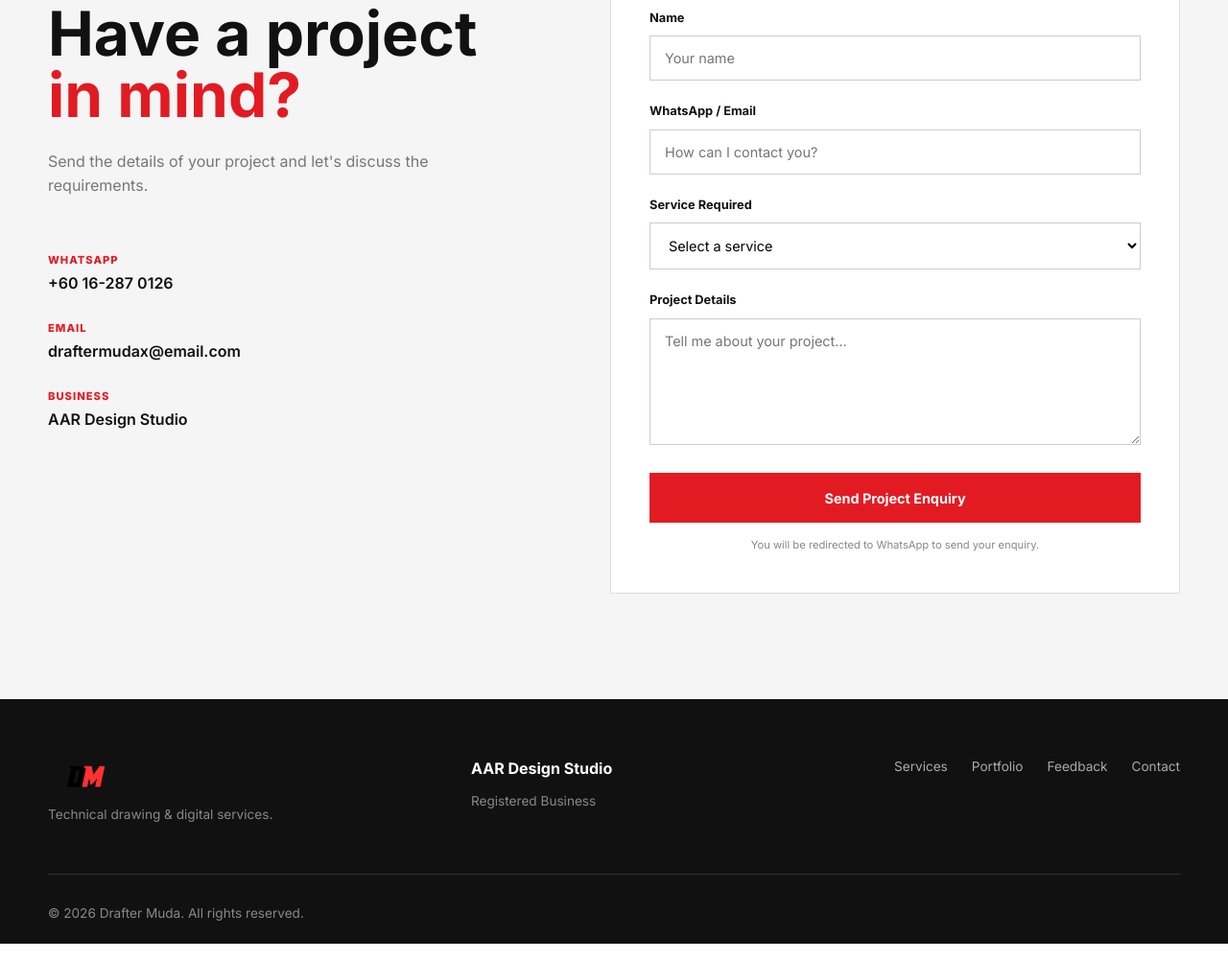
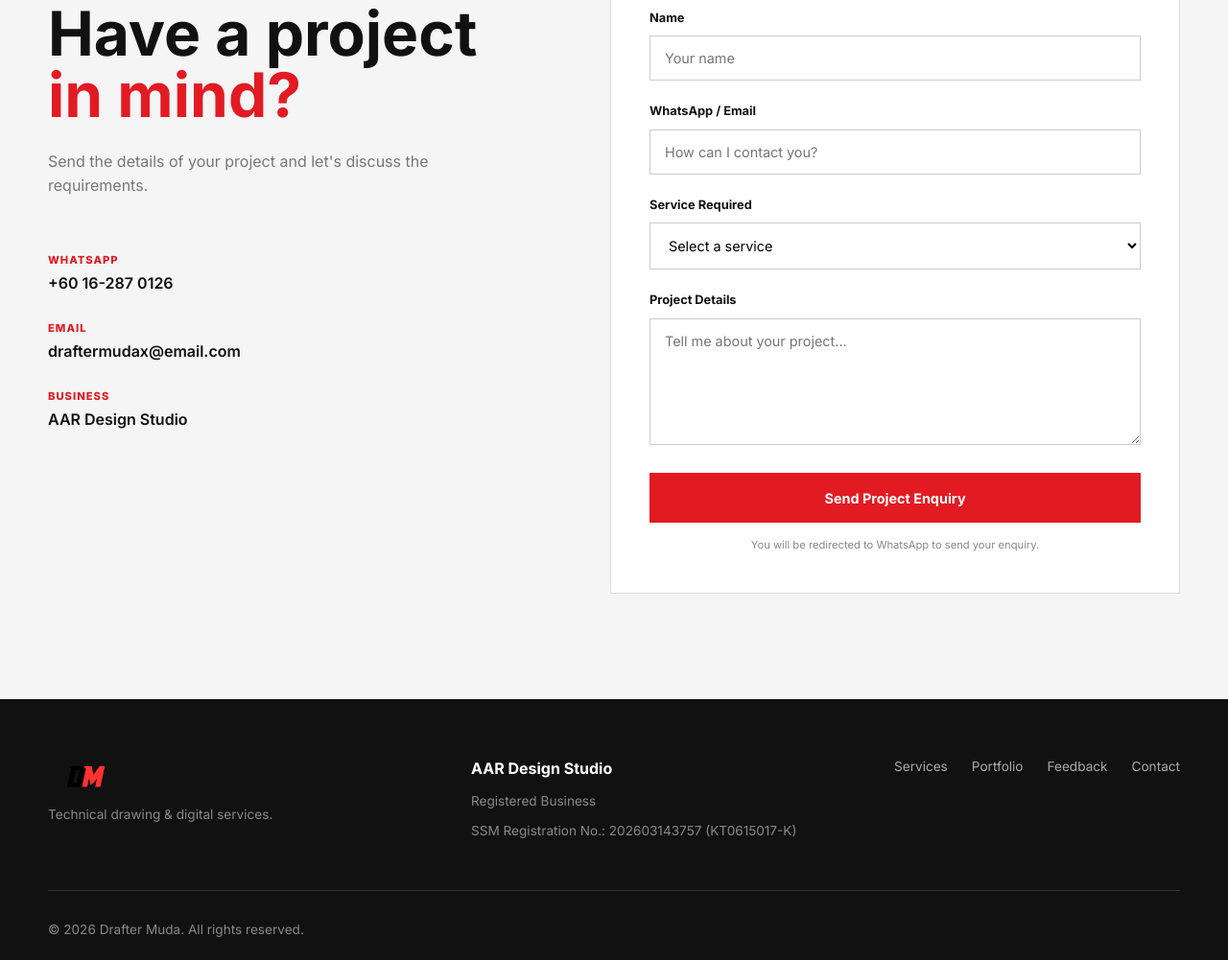
Before and after one commit to DrafterMuda/service-portfolio, a plain HTML site: page index.html in a window 1280 px wide. Shown: the part 6805-7806 px from the top of the page at 96% size. Drawn offline with Linux system fonts and the light colour scheme.

Commit message:
Update index.html

```diff
--- a/index.html
+++ b/index.html
@@ -1712,6 +1712,10 @@
         Registered Business
     </p>
 
+    <p>
+        SSM Registration No.: 202603143757 (KT0615017-K)
+    </p>
+
 </div>
 
 
```
Lines whose indentation alone changed are shown as unchanged.
